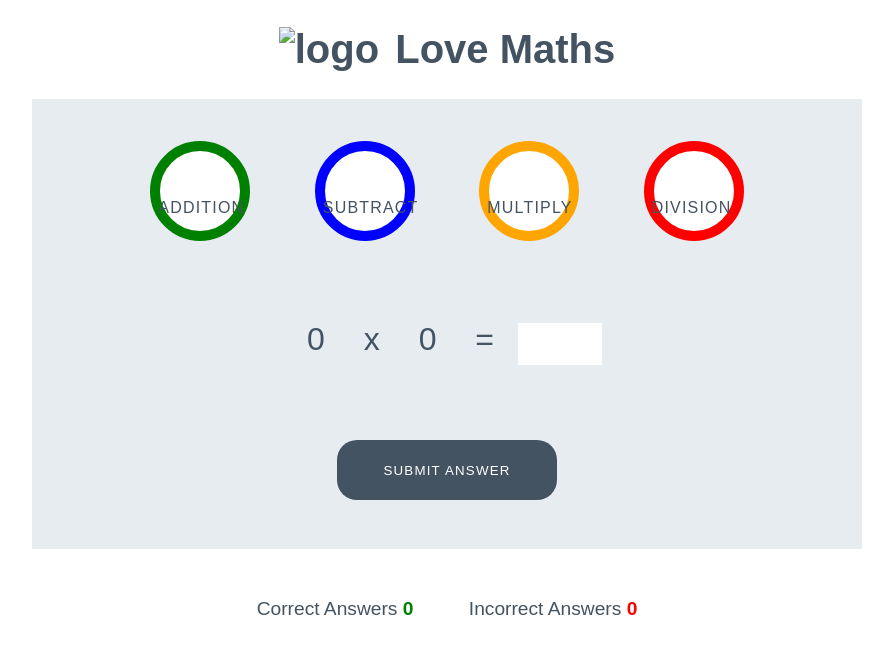
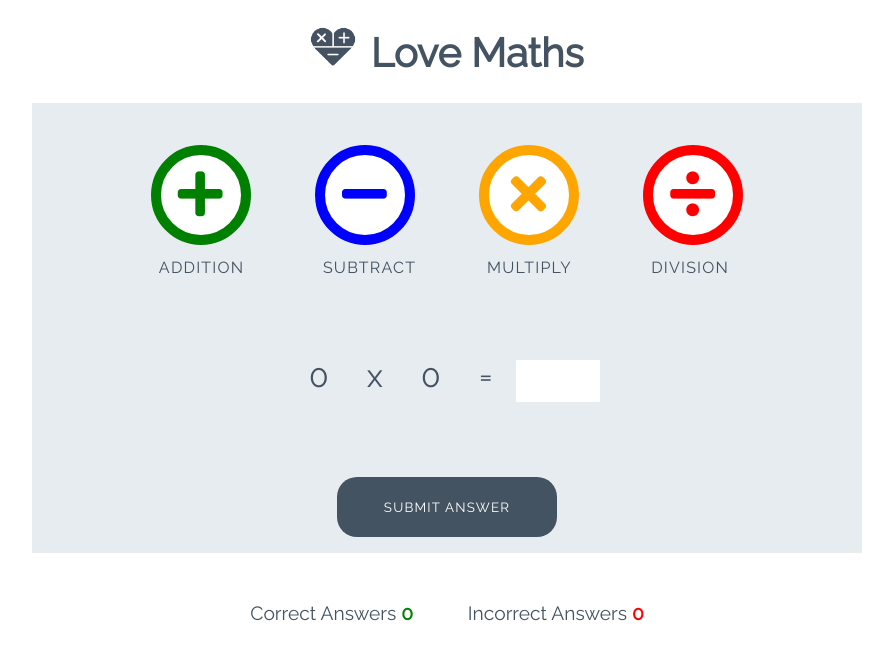
Before and after one commit to RH-devs/Love-Maths, a plain HTML site: page index.html in a window 1280 px wide. Shown: the whole page, without its empty margins (193-1086 px from the left). Drawn offline with Linux system fonts and the light colour scheme.

Commit message:
Add html structure to control areas

```diff
--- a/index.html
+++ b/index.html
@@ -3,15 +3,20 @@
 
 <head>
     <meta charset="UTF-8">
-    <meta http-equiv="X-UA-Compatible" content="IE=edge">
     <meta name="viewport" content="width=device-width, initial-scale=1.0">
+
+    <!-- font awesome and google fonts -->
+    <link rel="stylesheet" href="https://use.fontawesome.com/releases/v5.7.2/css/all.css"
+        integrity="sha384-fnmOCqbTlWIlj8LyTjo7mOUStjsKC4pOpQbqyi7RrhN7udi9RwhKkMHpvLbHG9Sr" crossorigin="anonymous">
+    <link href="https://fonts.googleapis.com/css?family=Raleway%7CRighteous" rel="stylesheet">
+
     <link rel="stylesheet" href="assets/css/style.css">
     <title>Document</title>
 </head>
 
 <body>
     <h1 class="heading">
-        <img class="logo" src="assets/images/logo.png" alt="logo"> Love Maths
+        <img class="logo" src="assets/images/maths-logo.png" alt="logo"> Love Maths
     </h1>
 
     <div class="game-area">
@@ -44,6 +49,8 @@
         <p class="scores">Correct Answers <span id="score">0</span></p>
         <p class="scores">Incorrect Answers <span id="incorrect">0</span></p>
     </div>
+
+    <script src="assets/js/script.js"></script>
 </body>
 
 </html>
```
Also changed, not shown: assets/images/maths-logo.png (added).
